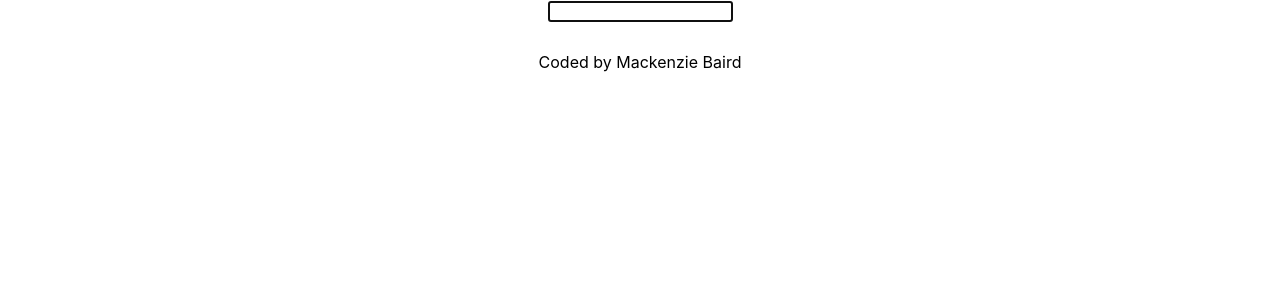
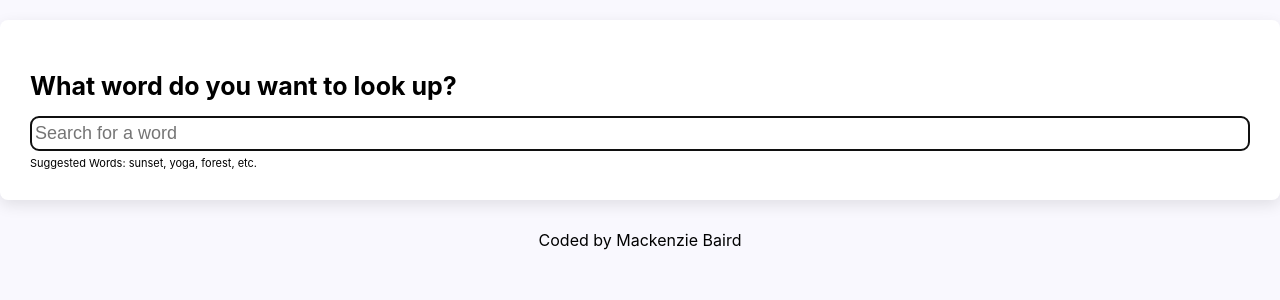
Before and after one commit to mackbaird/react-dictionary, a React (Create React App) app: page / in a window 1280 px wide. Shown: the top 300 px of the page. Built offline with nearby package versions, Linux system fonts and the light colour scheme.

Commit message:
CSS/Styling

```diff
--- a/src/App.css
+++ b/src/App.css
@@ -1,3 +1,15 @@
+body {
+  background: #f9f8fe;
+}
+
+a {
+  color: #9670f4;
+}
+
+.app-header {
+  margin: 30px 0;
+}
+
 .app-footer {
   text-align: center;
   margin: 30px 0;
--- a/src/Dictionary.css
+++ b/src/Dictionary.css
@@ -1,3 +1,26 @@
-.Dictionary {
-  text-align: center;
+.Dictionary section {
+  background: white;
+  padding: 30px;
+  border-radius: 8px;
+  box-shadow: 0px 5px 15px rgba(0 0 0 / 10%);
+  margin: 20px 0;
 }
+
+.Dictionary h1 {
+  font-size: 25px;
+  margin-bottom: 15px;
+}
+
+.Dictionary input {
+  width: 100%;
+  padding: 6px 4px;
+  border: 1px solid #ddd;
+  border-radius: 8px;
+  color: #333;
+  font-size: 18px;
+}
+
+.Dictionary .hint {
+  font-size: 11px;
+  margin-top: 5px;
+}
--- a/src/Dictionary.js
+++ b/src/Dictionary.js
@@ -25,13 +25,18 @@ export default function Dictionary() {
 
   return (
     <div className="Dictionary">
+      <section>
+        <h1>What word do you want to look up?</h1>
         <form onSubmit={search}>
           <input
             type="search"
+            placeholder="Search for a word"
             autoFocus={true}
             onChange={handleKeywordChange}
           ></input>
         </form>
+        <div className="hint">Suggested Words: sunset, yoga, forest, etc.</div>
+      </section>
       <Results results={results} />
     </div>
   );
--- /dev/null
+++ b/src/Meaning.css
@@ -0,0 +1,10 @@
+.Meaning h3 {
+  font-size: 24px;
+  line-height: 1.5;
+  font-weight: bold;
+}
+
+.Meaning .example {
+  color: #70757a;
+  font-style: italic;
+}
--- a/src/Meaning.js
+++ b/src/Meaning.js
@@ -1,17 +1,17 @@
 import React from "react";
 import Synonyms from "./Synonyms";
+import "./Meaning.css";
 
 export default function Meaning(props) {
-  console.log(props.meaning);
   return (
     <div className="Meaning">
       <h3>{props.meaning.partOfSpeech}</h3>
-      <p>
-        {props.meaning.definition}
-        <br />
+      <div className="definition">{props.meaning.definition}</div>
+      <br />
+      <div className="example">
         <em>{props.meaning.example}</em>
-        <Synonyms synonyms={props.meaning.synonyms} />
-      </p>
+      </div>
+      <Synonyms synonyms={props.meaning.synonyms} />
     </div>
   );
 }
--- /dev/null
+++ b/src/Results.css
@@ -0,0 +1,9 @@
+.Results h2 {
+  font-size: 36px;
+  font-weight: bold;
+  line-height: 1.5;
+}
+
+.Results p {
+  line-height: 25px;
+}
--- a/src/Results.js
+++ b/src/Results.js
@@ -1,19 +1,22 @@
 import React, { useState } from "react";
 import Meaning from "./Meaning";
+import "./Results.css";
 
 export default function Results(props) {
   if (props.results) {
     return (
       <div className="Results">
-        <h2>{props.results.word}</h2>
-        <p>
-          <em>{props.results.phonetic}</em>
-        </p>
+        <section>
+          <h2>{props.results.word}</h2>
+          <p>
+            <em>/{props.results.phonetic}/</em>
+          </p>
+        </section>
         {props.results.meanings.map(function (meaning, index) {
           return (
-            <div key={index}>
+            <section key={index}>
               <Meaning meaning={meaning} />
-            </div>
+            </section>
           );
         })}
       </div>
--- /dev/null
+++ b/src/Synonyms.css
@@ -0,0 +1,10 @@
+.Synonyms {
+  margin: 20px 0 0;
+  padding: 0;
+}
+.Synonyms li {
+  font-size: 13px;
+  display: inline-block;
+  padding-right: 15px;
+  line-height: 1;
+}
--- a/src/Synonyms.js
+++ b/src/Synonyms.js
@@ -1,4 +1,5 @@
 import React from "react";
+import "./Synonyms.css";
 
 export default function Synonyms(props) {
   if (props.synonyms) {
```
Lines whose indentation alone changed are shown as unchanged.
